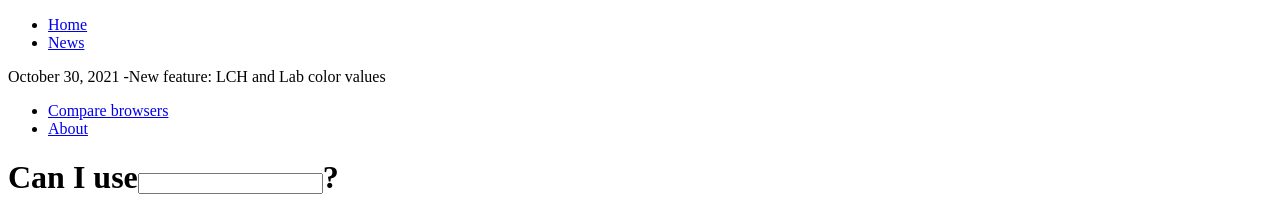
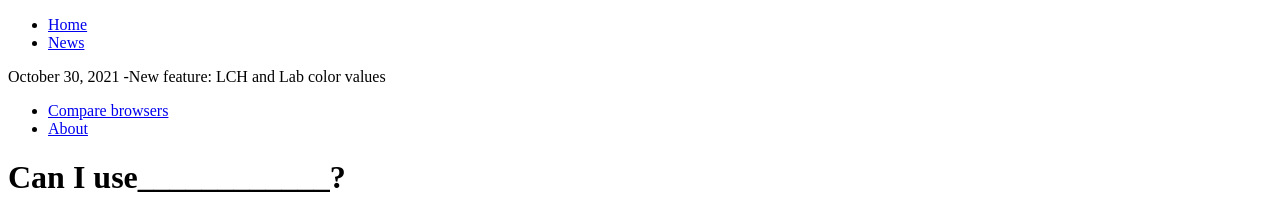
Before and after one commit to Yoojonghyeon/justin8491, a plain HTML site: page 마크업연습/day1/2/2_후.html in a window 1280 px wide. Shown: the top 215 px of the page. Drawn offline with Linux system fonts and the light colour scheme.

Commit message:
수정완료

```diff
--- a/마크업연습/day1/2/2_후.html
+++ b/마크업연습/day1/2/2_후.html
@@ -23,7 +23,7 @@
       </ul>
     </nav>
     <header>
-      <h1>Can I use<input type="textarea" />?</h1>
+      <h1>Can I use____________?</h1>
       <img src="#" alt="설정이미지" />Setting
     </header>
     <hr />
```
